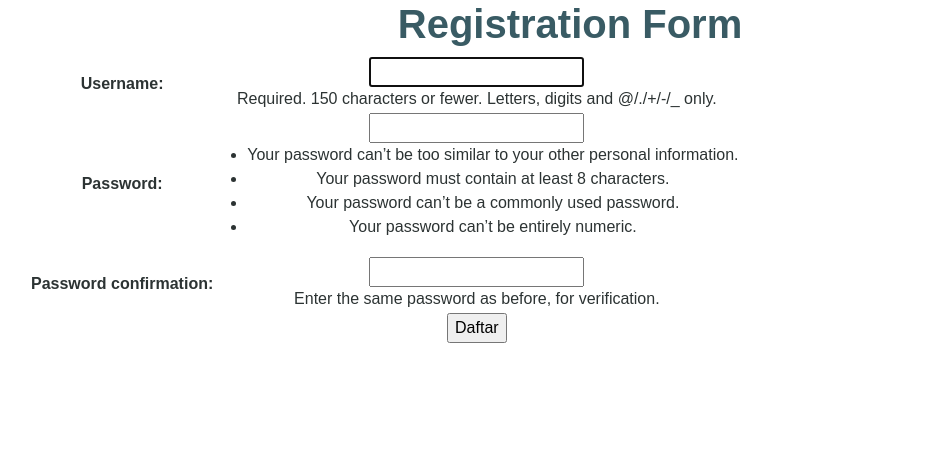
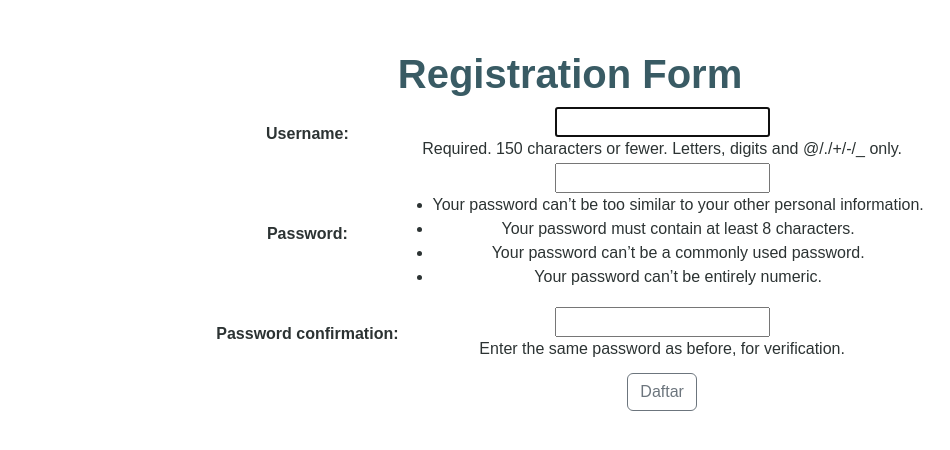
Before and after one commit to maureenesthw/tugas2-pbp-maureen, a Django app: page /todolist/register/ in a window 1280 px wide. Shown: the top 450 px of the page, without its empty margins (70-1020 px from the left). Run offline with Django 4.2, Linux system fonts and the light colour scheme.

```diff
--- a/todolist/templates/register.html
+++ b/todolist/templates/register.html
@@ -7,6 +7,7 @@
 {% block content %}
 <style>
     body {
+        margin-top: 50px;
         text-align: center;
     }
 
@@ -16,9 +17,18 @@
         font-family: Arial, Helvetica, sans-serif;
     }
 
-    p,td {
+    p,th,td {
         color: #2C3333;
         font-family: Arial, Helvetica, sans-serif;
+    }
+
+    table {
+        margin-left:auto;
+        margin-right:auto;
+    }
+
+    .form-control {
+        margin: 10px
     }
 
     button {
@@ -47,7 +57,7 @@
                 {{ form.as_table }}
                 <tr>
                     <td></td>
-                    <td><input type="submit" name="submit" value="Daftar"/></td>
+                    <td><button type="submit" class="btn btn-outline-secondary">Daftar</button></td>
                 </tr>
             </table>
         </form>
--- a/todolist/templates/todolist.html
+++ b/todolist/templates/todolist.html
@@ -7,6 +7,7 @@
 {% block content %}
 <style>
     body {
+        margin-top: 50px;
         text-align: center;
     }
 
```
Also changed, not shown: todolist/templates/create_task.html (+12 -1 lines), todolist/templates/login.html (+12 -1 lines).
